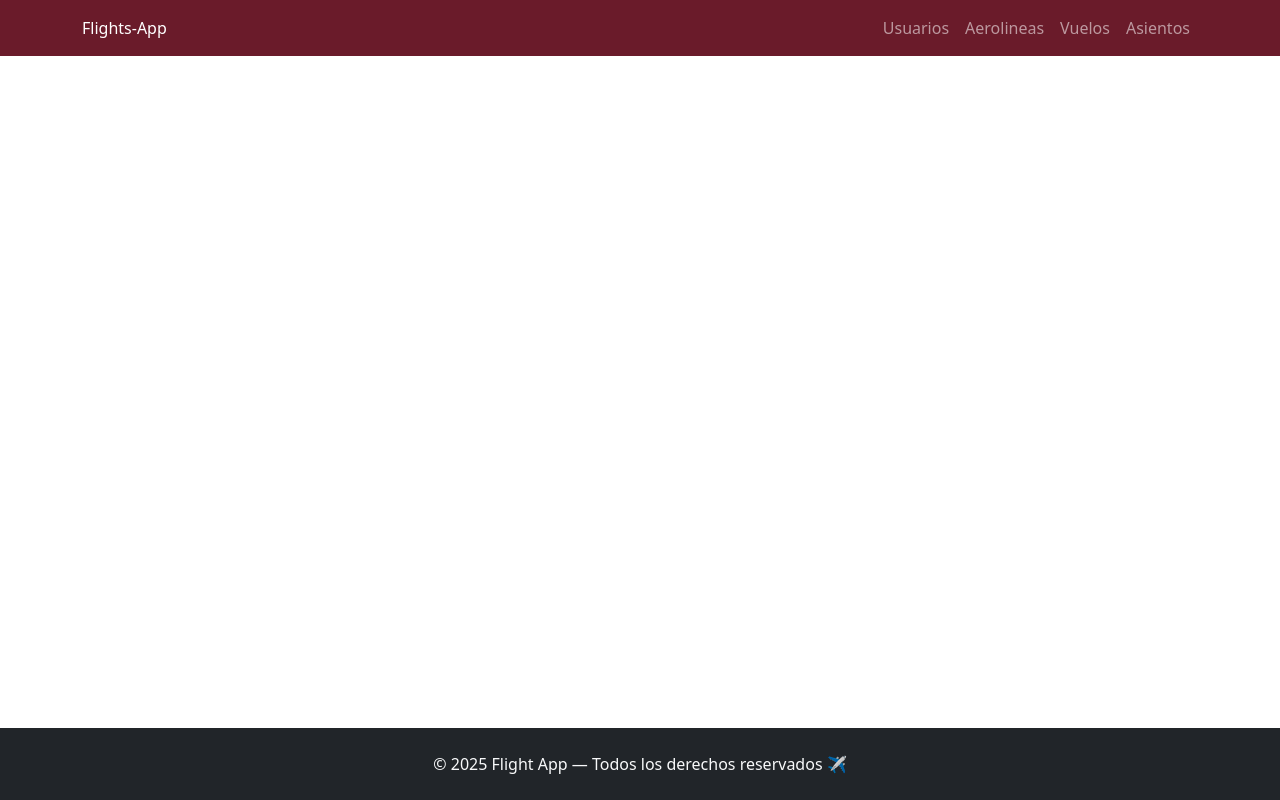
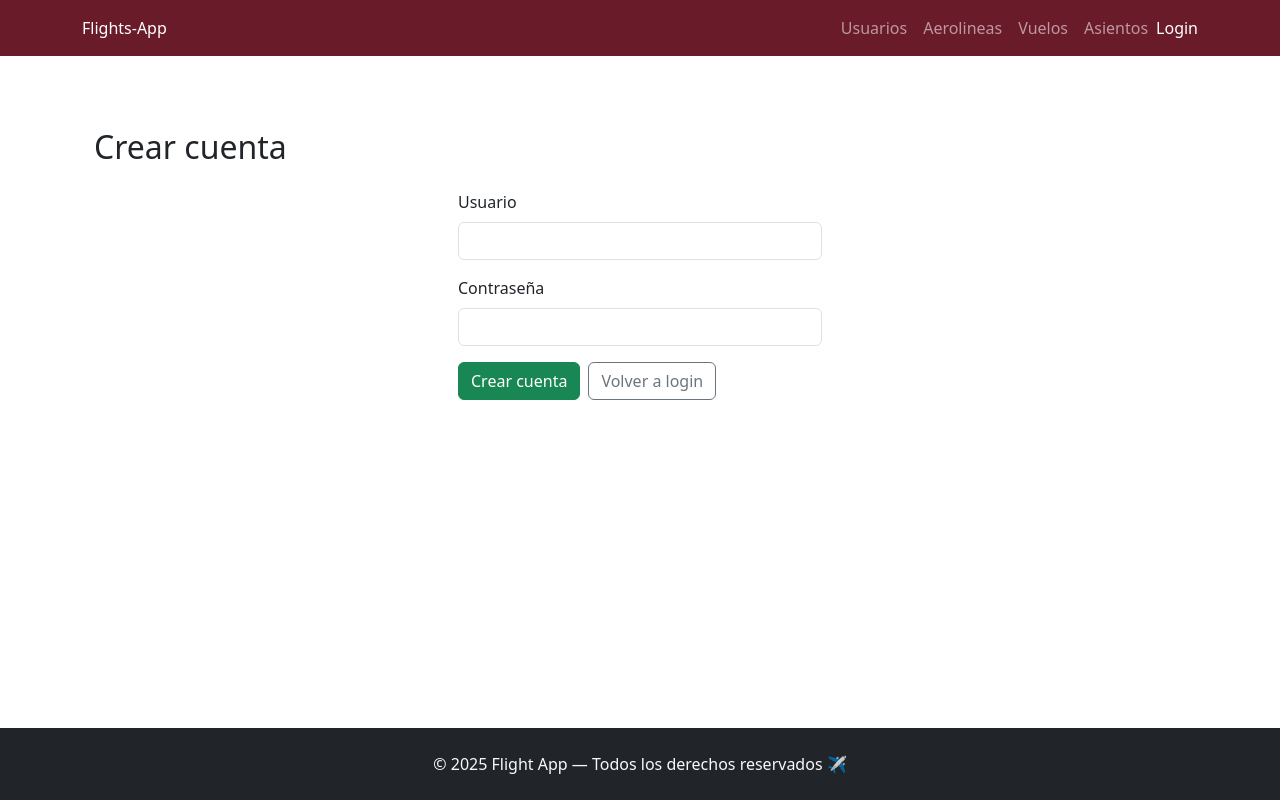
Before and after one commit to SantiagoSpina25/flights-app-frontend, a React (Vite) app: page /register in a window 1280 px wide. Built offline with nearby package versions, Linux system fonts and the light colour scheme.

Commit message:
Login y Register implementados

```diff
--- a/src/App.jsx
+++ b/src/App.jsx
@@ -9,6 +9,8 @@ import { NewUsersPage } from "./pages/create/NewUsersPage";
 import { NewAirlinesPage } from "./pages/create/NewAirlinesPage";
 import { NewFlightsPage } from "./pages/create/NewFlightsPage";
 import { NewSeatsPage } from "./pages/create/NewSeatsPage";
+import { LoginPage } from "./pages/LoginPage";
+import { RegisterPage } from "./pages/RegisterPage";
 
 
 export const App = () => {
@@ -27,6 +29,8 @@ export const App = () => {
             <Route path="/airlines/new" element={<NewAirlinesPage />} />
             <Route path="/flights/new" element={<NewFlightsPage />} />
             <Route path="/seats/new" element={<NewSeatsPage />} />
+            <Route path="/login" element={<LoginPage />} />
+            <Route path="/register" element={<RegisterPage />} />
           </Routes>
         </div>
         <Footer />
--- a/src/components/NavBar.jsx
+++ b/src/components/NavBar.jsx
@@ -35,6 +35,9 @@ export const NavBar = () => {
             </li>
           </ul>
         </div>
+        <Link className="nav-link text-white" to="/login">
+          Login
+        </Link>
       </div>
     </nav>
   );
--- /dev/null
+++ b/src/context/AuthContext.jsx
@@ -0,0 +1,47 @@
+import { createContext, useState, useEffect } from "react";
+
+export const AuthContext = createContext();
+
+export const AuthProvider = ({ children }) => {
+  const [token, setToken] = useState(
+    () => localStorage.getItem("token") || null
+  );
+  const [user, setUser] = useState(() => {
+    try {
+      const raw = localStorage.getItem("user");
+      return raw ? JSON.parse(raw) : null;
+    } catch {
+      return null;
+    }
+  });
+
+  useEffect(() => {
+    if (token) localStorage.setItem("token", token);
+    else localStorage.removeItem("token");
+  }, [token]);
+
+  useEffect(() => {
+    if (user) localStorage.setItem("user", JSON.stringify(user));
+    else localStorage.removeItem("user");
+  }, [user]);
+
+  const login = ({ token: t, username }) => {
+    setToken(t);
+    setUser({ username });
+  };
+
+  const logout = () => {
+    setToken(null);
+    setUser(null);
+  };
+
+  const isAuthenticated = !!token;
+
+  return (
+    <AuthContext.Provider
+      value={{ user, token, login, logout, isAuthenticated }}
+    >
+      {children}
+    </AuthContext.Provider>
+  );
+};
--- a/src/main.jsx
+++ b/src/main.jsx
@@ -1,9 +1,12 @@
 import { StrictMode } from "react";
 import { createRoot } from "react-dom/client";
 import { App } from "./App";
+import { AuthProvider } from "./context/AuthContext";
 
 createRoot(document.getElementById("root")).render(
   <StrictMode>
-    <App />
+    <AuthProvider>
+      <App />
+    </AuthProvider>
   </StrictMode>
 );
--- a/src/pages/LoginPage.jsx
+++ b/src/pages/LoginPage.jsx
@@ -1,7 +1,88 @@
+import { useState, useContext } from "react";
+import { useNavigate, Link } from "react-router-dom";
+import { loginRequest } from "../services/AuthService";
+import { AuthContext } from "../context/AuthContext";
+
 export const LoginPage = () => {
-    return (
-        <>
-        <h1>NIGGA</h1>
-        </>
-    )
-}
+  const [form, setForm] = useState({ username: "", password: "" });
+  const [loading, setLoading] = useState(false);
+  const [error, setError] = useState(null);
+  const navigate = useNavigate();
+  const { login } = useContext(AuthContext);
+
+  const handleChange = (e) =>
+    setForm((f) => ({ ...f, [e.target.name]: e.target.value }));
+
+  const handleSubmit = async (e) => {
+    e.preventDefault();
+    setError(null);
+    if (!form.username.trim() || !form.password)
+      return setError("Rellena usuario y contraseña.");
+
+    setLoading(true);
+    const res = await loginRequest(form);
+    setLoading(false);
+
+    if (!res || res.error) {
+      const msg =
+        res?.data?.message ??
+        res?.data?.errors?.join(", ") ??
+        res?.message ??
+        "Error al iniciar sesión";
+      setError(msg);
+      return;
+    }
+
+    const { token, username } = res.data;
+    if (!token) {
+      setError("No se recibió token del servidor");
+      return;
+    }
+
+    login({ token, username });
+    navigate("/users");
+  };
+
+  return (
+    <div className="container mt-5">
+      <h2 className="mb-4">Iniciar sesión</h2>
+      <div className="col-md-6 col-lg-4 mx-auto">
+        {error && <div className="alert alert-danger">{error}</div>}
+        <form onSubmit={handleSubmit}>
+          <div className="mb-3">
+            <label className="form-label">Usuario</label>
+            <input
+              name="username"
+              value={form.username}
+              onChange={handleChange}
+              className="form-control"
+            />
+          </div>
+          <div className="mb-3">
+            <label className="form-label">Contraseña</label>
+            <input
+              name="password"
+              type="password"
+              value={form.password}
+              onChange={handleChange}
+              className="form-control"
+            />
+          </div>
+
+          <div className="d-flex gap-2">
+            <button
+              className="btn btn-primary"
+              type="submit"
+              disabled={loading}
+            >
+              {loading ? "Entrando..." : "Entrar"}
+            </button>
+            <Link to="/register" className="btn btn-outline-secondary">
+              Registrarse
+            </Link>
+          </div>
+        </form>
+      </div>
+    </div>
+  );
+};
--- /dev/null
+++ b/src/pages/RegisterPage.jsx
@@ -0,0 +1,57 @@
+import { useState } from "react";
+import { useNavigate, Link } from "react-router-dom";
+import { registerRequest } from "../services/AuthService";
+
+export const RegisterPage = () => {
+  const [form, setForm] = useState({ username: "", password: "" });
+  const [loading, setLoading] = useState(false);
+  const [error, setError] = useState(null);
+  const navigate = useNavigate();
+
+  const handleChange = (e) => setForm((f) => ({ ...f, [e.target.name]: e.target.value }));
+
+  const handleSubmit = async (e) => {
+    e.preventDefault();
+    setError(null);
+    if (!form.username.trim() || !form.password) return setError("Rellena usuario y contraseña.");
+
+    setLoading(true);
+    const res = await registerRequest(form);
+    setLoading(false);
+
+    if (!res || res.error) {
+      const msg = res?.data?.message ?? res?.data?.errors?.join(", ") ?? res?.message ?? "Error al registrarse";
+      setError(msg);
+      return;
+    }
+
+    // registro ok: redirigir al login (o auto-login si tu backend devuelve token)
+    navigate("/login");
+  };
+
+  return (
+    <div className="container mt-5">
+      <h2 className="mb-4">Crear cuenta</h2>
+      <div className="col-md-6 col-lg-4 mx-auto">
+        {error && <div className="alert alert-danger">{error}</div>}
+        <form onSubmit={handleSubmit}>
+          <div className="mb-3">
+            <label className="form-label">Usuario</label>
+            <input name="username" value={form.username} onChange={handleChange} className="form-control" />
+          </div>
+          <div className="mb-3">
+            <label className="form-label">Contraseña</label>
+            <input name="password" type="password" value={form.password} onChange={handleChange} className="form-control" />
+          </div>
+
+          <div className="d-flex gap-2">
+            <button className="btn btn-success" type="submit" disabled={loading}>
+              {loading ? "Creando..." : "Crear cuenta"}
+            </button>
+            <Link to="/login" className="btn btn-outline-secondary">Volver a login</Link>
+          </div>
+        </form>
+      </div>
+    </div>
+  );
+};
--- /dev/null
+++ b/src/services/ApiClient.jsx
@@ -0,0 +1,20 @@
+import axios from "axios";
+
+const BASE_URL = "http://localhost:8080";
+
+export const apiClient = axios.create({
+  baseURL: BASE_URL,
+  headers: { "Content-Type": "application/json" },
+});
+
+// Interceptor para añadir Authorization si hay token
+apiClient.interceptors.request.use((config) => {
+  const token = localStorage.getItem("token");
+  if (token) {
+    config.headers = config.headers ?? {};
+    config.headers.Authorization = `Bearer ${token}`;
+  }
+  return config;
+}, (error) => Promise.reject(error));
+
+export default apiClient;
--- a/src/services/AppService.jsx
+++ b/src/services/AppService.jsx
@@ -1,11 +1,11 @@
-import axios from "axios";
+import apiClient from "./ApiClient";
 
 const BASE_URL = "http://localhost:8080/api";
 
 //GET
 export const findAll = async (table) => {
   try {
-    const response = await axios.get(BASE_URL + "/" + table);
+    const response = await apiClient.get(BASE_URL + "/" + table);
     return response;
   } catch (error) {
     console.log(error);
@@ -16,7 +16,7 @@ export const findAll = async (table) => {
 //POST
 export const createUser = async ({ username, password }) => {
   try {
-    const response = await axios.post(BASE_URL + "/users/register", {
+    const response = await apiClient.post(BASE_URL + "/users/register", {
       username,
       password,
     });
@@ -29,7 +29,7 @@ export const createUser = async ({ username, password }) => {
 
 export const createAirline = async ({ name, description }) => {
   try {
-    const response = await axios.post(BASE_URL + "/airlines", {
+    const response = await apiClient.post(BASE_URL + "/airlines", {
       name,
       description,
     });
@@ -51,7 +51,7 @@ export const createFlight = async ({
 }) => {
   console.log(id, origin, destination, date, hour, airlineId);
   try {
-    const response = await axios.post(BASE_URL + "/flights", {
+    const response = await apiClient.post(BASE_URL + "/flights", {
       id,
       origin,
       destination,
@@ -72,7 +72,7 @@ export const createFlight = async ({
 
 export const createSeat = async ({ number, class_type, status, flightId }) => {
   try {
-    const response = await axios.post(BASE_URL + "/seats", {
+    const response = await apiClient.post(BASE_URL + "/seats", {
       number,
       class_type,
       status,
@@ -94,7 +94,7 @@ export const createSeat = async ({ number, class_type, status, flightId }) => {
 //DELETE
 export const deleteById = async (table, id) => {
   try {
-    const response = await axios.delete(BASE_URL + "/" + table + "/" + id);
+    const response = await apiClient.delete(BASE_URL + "/" + table + "/" + id);
     return response;
   } catch (error) {
     console.log(error);
--- /dev/null
+++ b/src/services/AuthService.jsx
@@ -0,0 +1,22 @@
+import axios from "axios";
+const BASE_URL = "http://localhost:8080";
+
+export const loginRequest = async ({ username, password }) => {
+  try {
+    const res = await axios.post(`${BASE_URL}/login`, { username, password });
+    return res;
+  } catch (err) {
+    if (err.response) return { error: true, status: err.response.status, data: err.response.data };
+    return { error: true, message: err.message };
+  }
+};
+
+export const registerRequest = async ({ username, password }) => {
+  try {
+    const res = await axios.post(`${BASE_URL}/api/users/register`, { username, password });
+    return res;
+  } catch (err) {
+    if (err.response) return { error: true, status: err.response.status, data: err.response.data };
+    return { error: true, message: err.message };
+  }
+};
```
